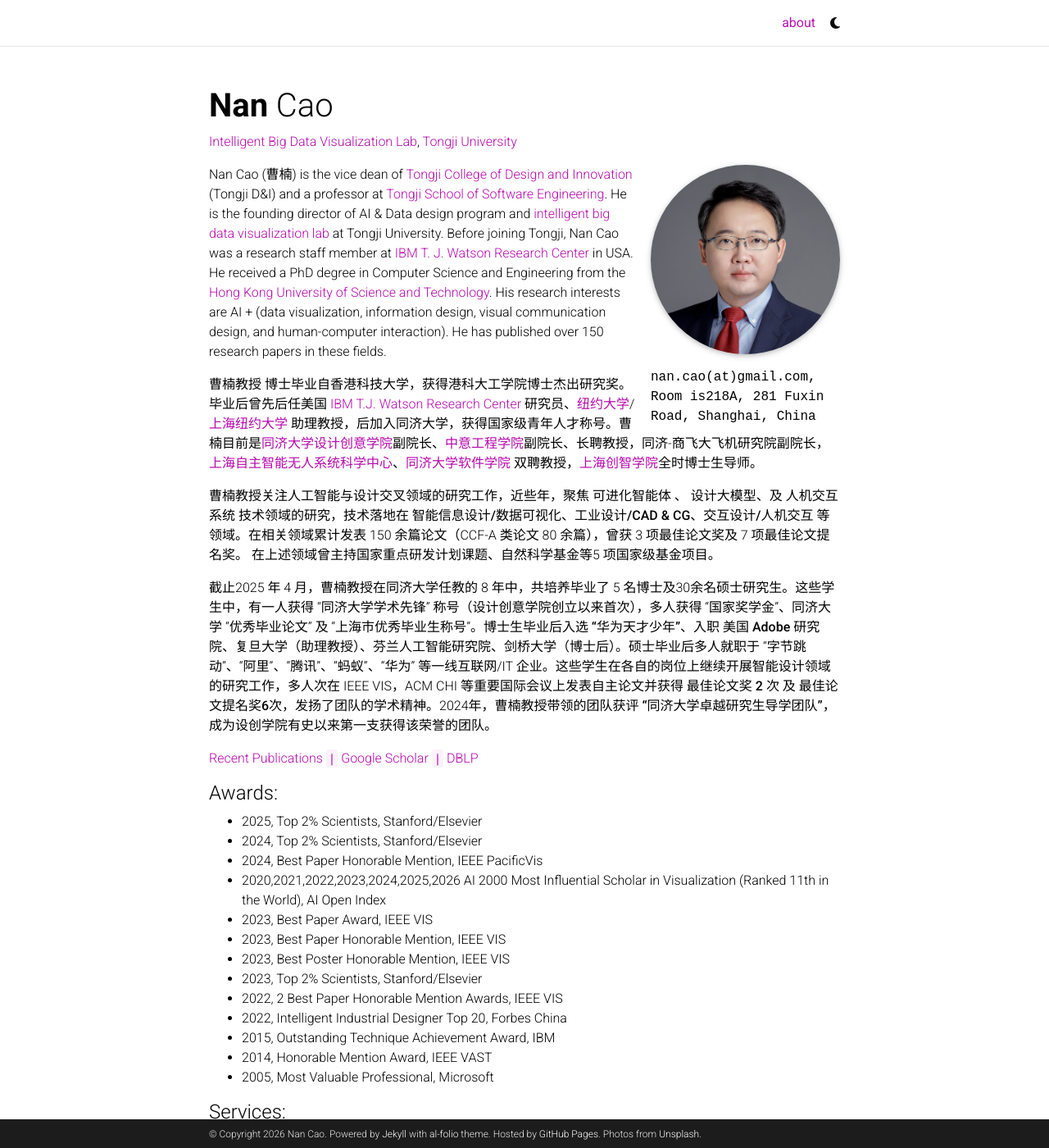
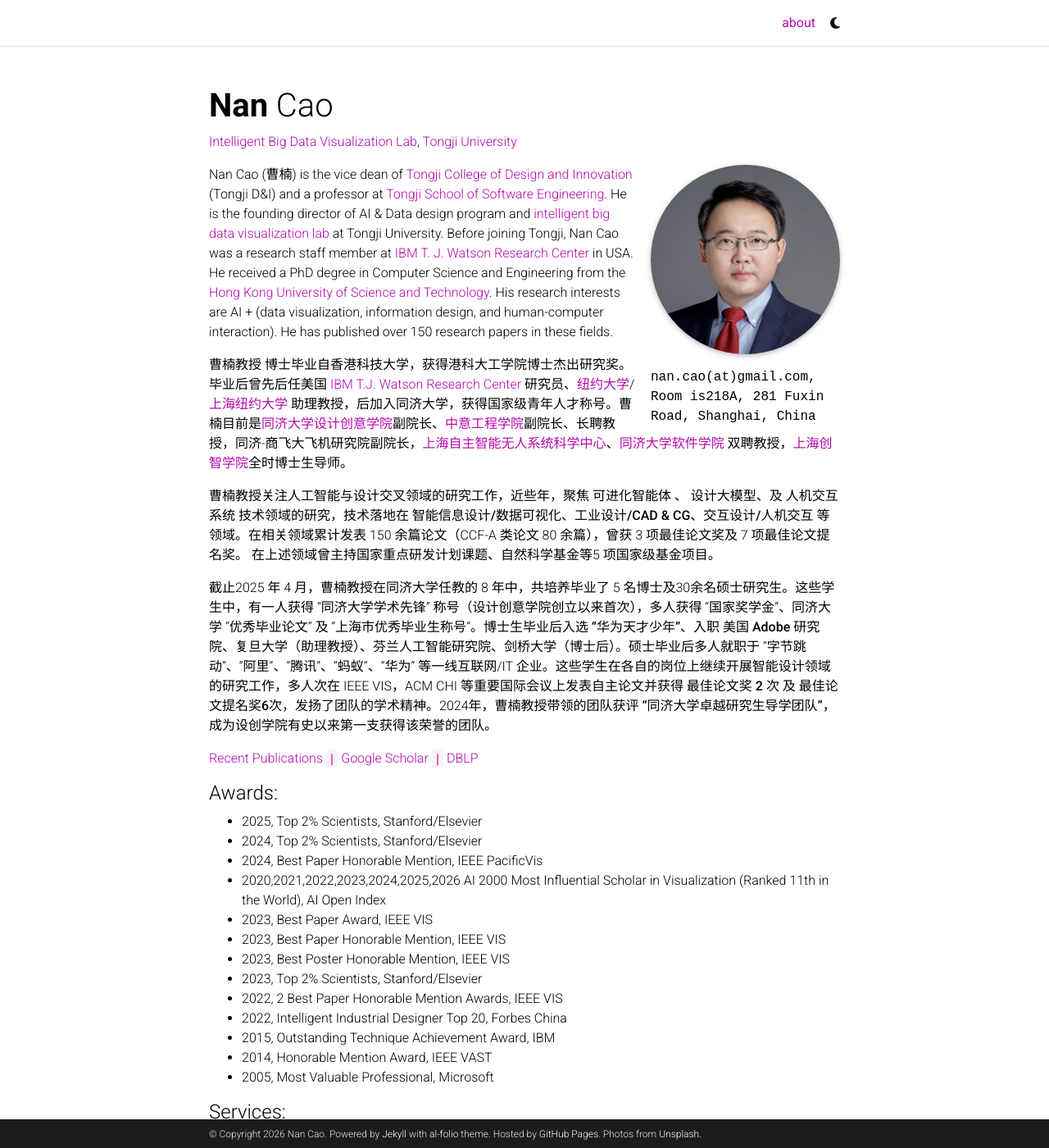
Before and after one commit to nancao/nancao.github.io, a Jekyll site: the page built from _pages/about.md, in a window 1280 px wide and 1400 px high. Shown: the whole window at 82% size. Built offline with Jekyll 4.4.1, drawn with Linux system fonts in a browser that asks for light colours; full-size pictures stand in for the smaller copies a plugin makes; comment, search, counter and statistics services are not loaded; a style sheet for code colours, icons or effects is not loaded; some of the changed text lies outside the part shown.

Commit message:
Update about.md
Updated research interests and added conference roles.

```diff
--- a/_pages/about.md
+++ b/_pages/about.md
@@ -16,7 +16,7 @@
 selected_papers: false # includes a list of papers marked as "selected={true}"
 social: false  # includes social icons at the bottom of the page
 ---
-Nan Cao (曹楠) is the vice dean of [Tongji College of Design and Innovation](https://tjdi.tongji.edu.cn/) (Tongji D&I) and a professor at [Tongji School of Software Engineering](https://sse.tongji.edu.cn/index.htm). He is the founding director of AI & Data design program and [intelligent big data visualization lab](https://idvxlab.com/) at Tongji University. Before joining Tongji, Nan Cao was a research staff member at [IBM T. J. Watson Research Center](https://research.ibm.com/labs/watson/) in USA. He received a PhD degree in Computer Science and Engineering from the [Hong Kong University of Science and Technology](https://hkust.edu.hk/). His research interests are AI + (data visualization, information design, visual communication design, and human-computer interaction). He has published over 150 research papers in these fields.
+Nan Cao (曹楠) is the vice dean of [Tongji College of Design and Innovation](https://tjdi.tongji.edu.cn/) (Tongji D&I) and a professor at [Tongji School of Software Engineering](https://sse.tongji.edu.cn/index.htm). He is the founding director of AI & Data design program and [intelligent big data visualization lab](https://idvxlab.com/) at Tongji University. Before joining Tongji, Nan Cao was a research staff member at [IBM T. J. Watson Research Center](https://research.ibm.com/labs/watson/) in USA. He received a PhD degree in Computer Science and Engineering from the [Hong Kong University of Science and Technology](https://hkust.edu.hk/). His research interests are AI + (data visualization, information design, and human-computer interaction). He has published over 150 research papers in these fields.
 
 曹楠教授 博士毕业自香港科技大学，获得港科大工学院博士杰出研究奖。毕业后曾先后任美国 [IBM T.J. Watson Research Center](https://research.ibm.com/labs/yorktown-heights) 研究员、[纽约大学](https://www.nyu.edu/)/[上海纽约大学](https://shanghai.nyu.edu/) 助理教授，后加入同济大学，获得国家级青年人才称号。曹楠目前是[同济大学设计创意学院](https://tjdi.tongji.edu.cn/)副院长、[中意工程学院](https://tjsic.tongji.edu.cn/)副院长、长聘教授，同济-商飞大飞机研究院副院长，[上海自主智能无人系统科学中心](https://srias.tongji.edu.cn/)、[同济大学软件学院](https://sse.tongji.edu.cn/) 双聘教授，[上海创智学院](https://admissions.sii.edu.cn/)全时博士生导师。
 
```
Also changed, not shown: other parts of _pages/about.md (+2 -0 lines).
